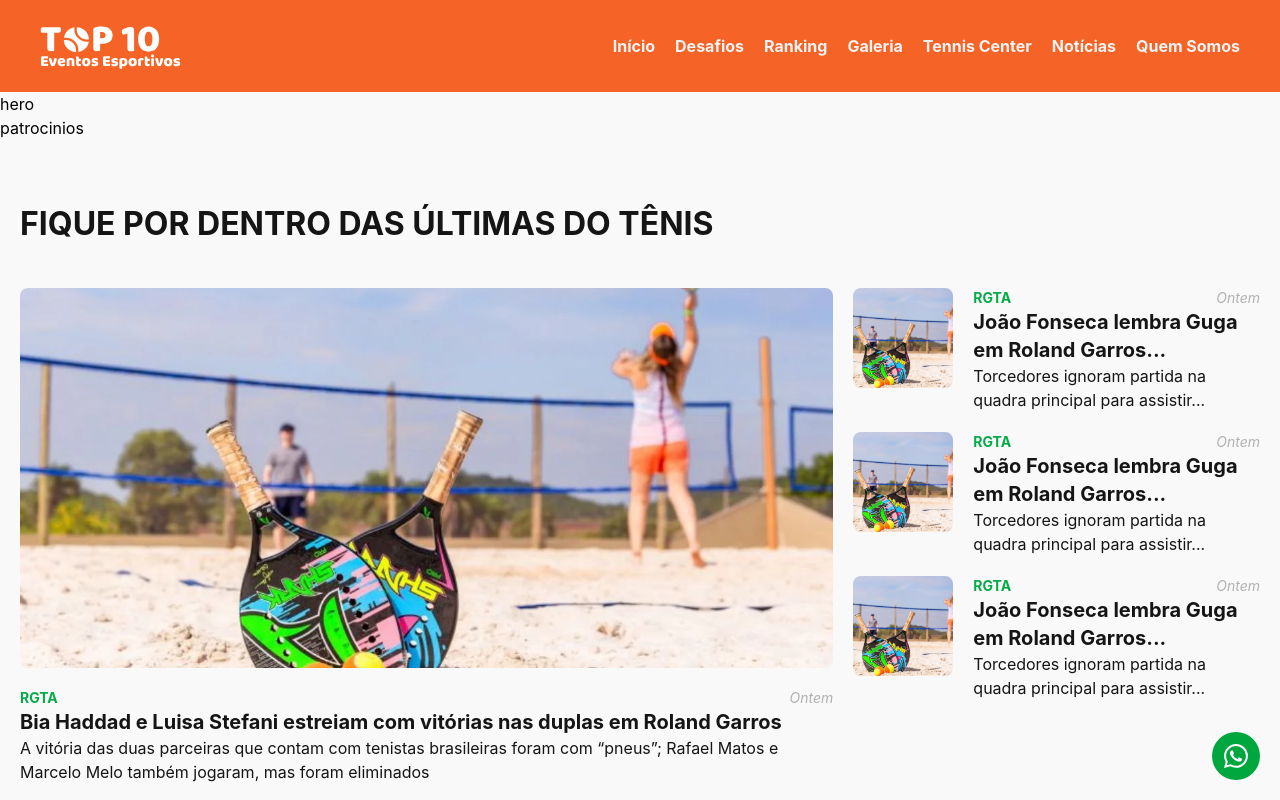
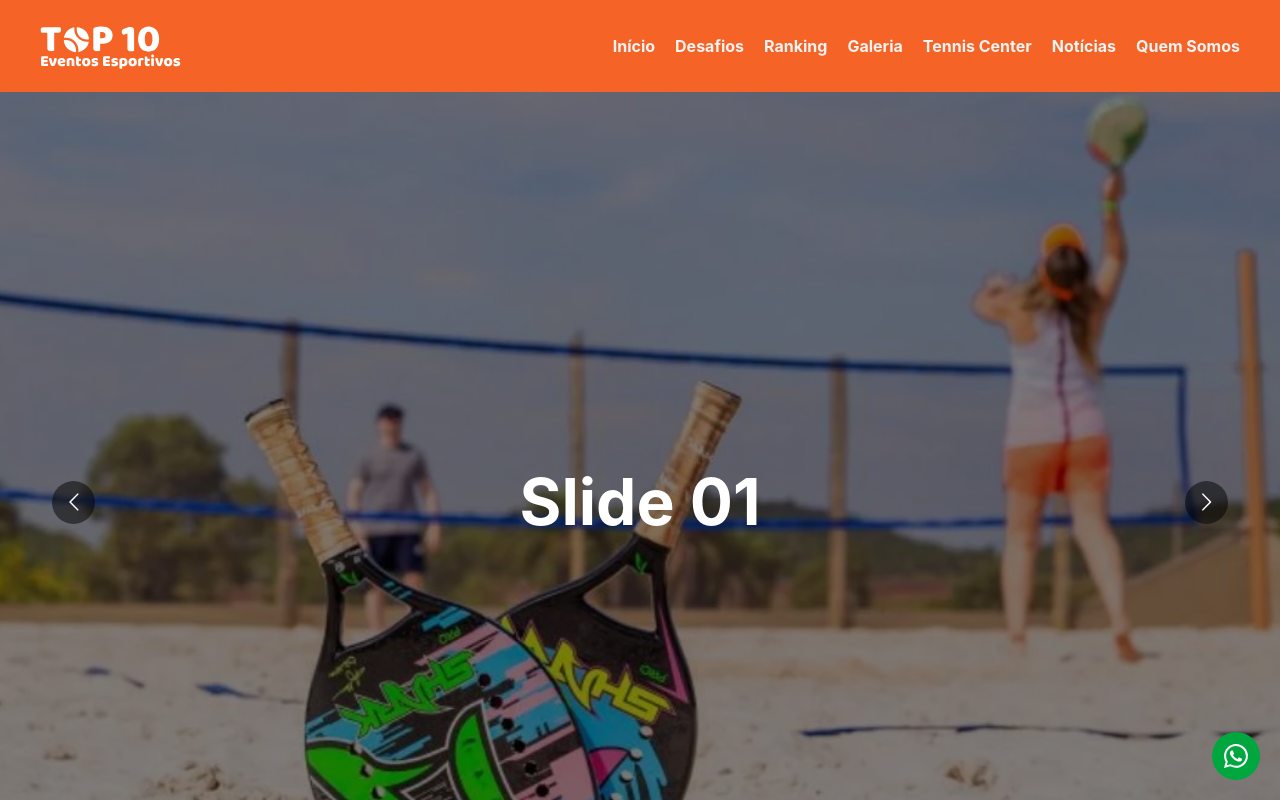
Before and after one commit to mjuliamiosso/top-10-eventos-esportivos, a Next.js app in the folder frontend/: page / in a window 1280 px wide. Shown: the top 800 px of the page. Built offline with nearby package versions, Linux system fonts and the light colour scheme.

Commit message:
feat: hero carousel

```diff
--- a/frontend/src/app/news/page.tsx
+++ b/frontend/src/app/news/page.tsx
@@ -6,9 +6,9 @@ import Interview from "@/components/news/Interview";
 import News from "@/components/news/News";
 import React, { useRef } from "react";
 import { FaPlus } from "react-icons/fa6";
+import { IoIosArrowBack, IoIosArrowForward } from "react-icons/io";
 import Carousel from "react-multi-carousel";
 import "react-multi-carousel/lib/styles.css";
-import { IoIosArrowBack, IoIosArrowForward } from "react-icons/io";
 
 const page = () => {
   // Notícias em Destaque
--- a/frontend/src/app/page.tsx
+++ b/frontend/src/app/page.tsx
@@ -1,11 +1,35 @@
+"use client";
+
 import Challenge from "@/components/challenges/Challenge";
 import Button from "@/components/common/Button";
 import Faq from "@/components/landingPage/FAQ";
 import News from "@/components/news/News";
 import Ranking from "@/components/ranking/Ranking";
 import Link from "next/link";
+import Carousel from "react-multi-carousel";
+import "react-multi-carousel/lib/styles.css";
 
 export default function Home() {
+  // Hero carrosel
+  const responsiveHero = {
+    superLargeDesktop: {
+      breakpoint: { max: 4000, min: 1440 },
+      items: 1,
+    },
+    desktop: {
+      breakpoint: { max: 1440, min: 1024 },
+      items: 1,
+    },
+    tablet: {
+      breakpoint: { max: 1024, min: 768 },
+      items: 1,
+    },
+    mobile: {
+      breakpoint: { max: 464, min: 0 },
+      items: 1,
+    },
+  };
+
   // ======= Notícias =======
   const featuredNews = [
     {
@@ -142,7 +166,51 @@ export default function Home() {
   ];
   return (
     <section className="bg-[var(--background-color)]">
-      <p>hero</p>
+      <Carousel
+        swipeable={true}
+        draggable={true}
+        ssr={true}
+        infinite={true}
+        renderDotsOutside={true}
+        autoPlay={false}
+        arrows
+        dotListClass="custom-dot-list-style"
+        responsive={responsiveHero}
+      >
+        <div
+          className="bg-cover bg-center w-full flex justify-center items-center h-[400px] lg:h-[820px]"
+          style={{
+            backgroundImage:
+              "linear-gradient(rgba(0,0,0,0.5), rgba(0,0,0,0.5)), url('/beach-tennis.webp')",
+          }}
+        >
+          <h1 className="text-[2rem] lg:text-[4rem] font-bold text-white text-center container">
+            Slide 01
+          </h1>
+        </div>
+        <div
+          className="bg-cover bg-center w-full flex justify-center items-center h-[400px] lg:h-[820px]"
+          style={{
+            backgroundImage:
+              "linear-gradient(rgba(0,0,0,0.5), rgba(0,0,0,0.5)), url('/beach-tennis.webp')",
+          }}
+        >
+          <h1 className="text-[2rem] lg:text-[4rem] font-bold text-white text-center container">
+            Slide 02
+          </h1>
+        </div>
+        <div
+          className="bg-cover bg-center w-full flex justify-center items-center h-[400px] lg:h-[820px]"
+          style={{
+            backgroundImage:
+              "linear-gradient(rgba(0,0,0,0.5), rgba(0,0,0,0.5)), url('/beach-tennis.webp')",
+          }}
+        >
+          <h1 className="text-[2rem] lg:text-[4rem] font-bold text-white text-center container">
+            Slide 03
+          </h1>
+        </div>
+      </Carousel>
       <p>patrocinios</p>
       {/* Primeira Parte */}
       <div className="container sectionSpacing">
```
